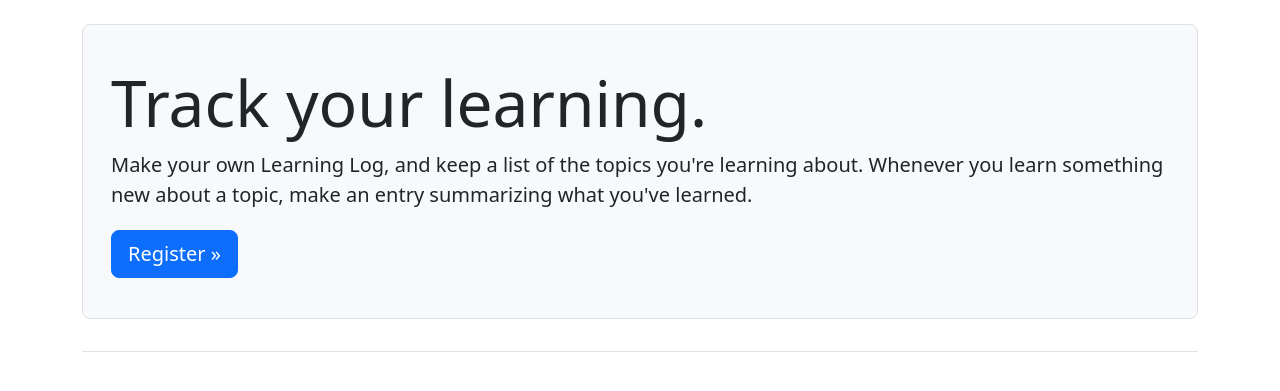
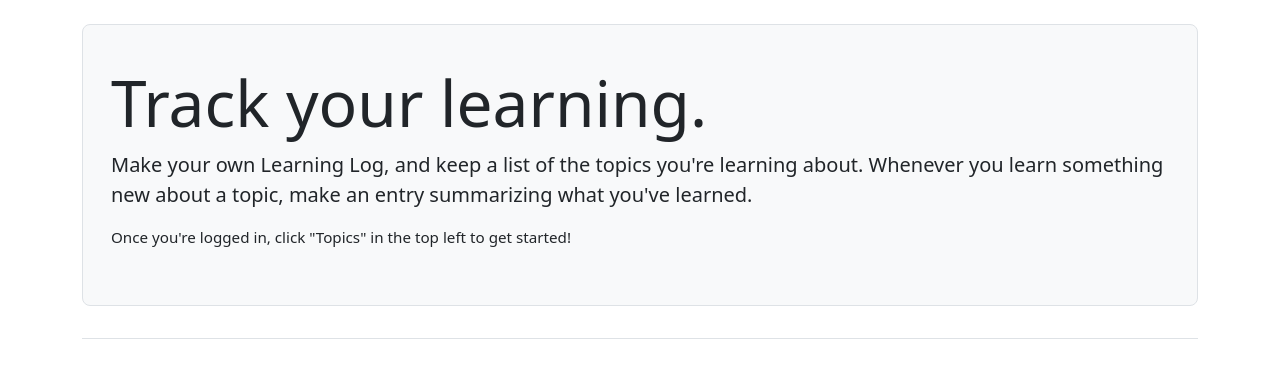
Before and after one commit to ZeroAfro/Portfolio, a Django app: page / in a window 1280 px wide. Shown: the part 58-449 px from the top of the page. Run offline with Django 5.2, Linux system fonts and the light colour scheme; the visitor is signed in with stand-in values (Sample User, id 1); parts of the project's set-up code (start-up, migrations or seed data) failed here and were passed over; some libraries are stand-ins or nearby versions.

Commit message:
Updated index.html
Added if not statement to exclude the register button in the middle of the screen if user is already logged in

```diff
--- a/Coding/Python/Django/Learning Log/learning_logs/templates/learning_logs/index.html
+++ b/Coding/Python/Django/Learning Log/learning_logs/templates/learning_logs/index.html
@@ -8,9 +8,13 @@
       <p class="lead">Make your own Learning Log, and keep a list of the
       topics you're learning about. Whenever you learn something new
       about a topic, make an entry summarizing what you've learned.</p>
+      <p class="lead" style="font-size: 0.95em;">Once you're logged in, click "Topics" in the top left to get started!</p>
 
-      <a class="btn btn-primary btn-lg mt-1"
-          href="{% url 'accounts:register' %}">Register &raquo;</a>
+      {% if not user.is_authenticated %}
+        <a class="btn btn-primary btn-lg mt-1"
+            href="{% url 'accounts:register' %}">Register &raquo;</a>
+
+      {% endif %}
     </div>
   </div>
 {% endblock page_header %}
```
